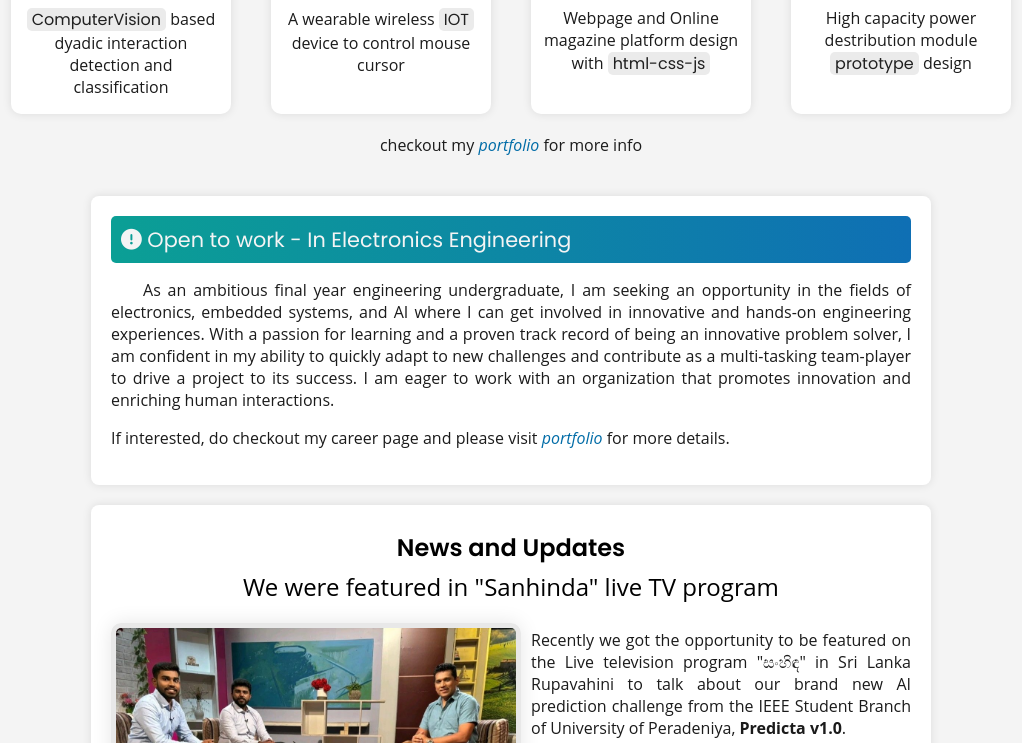
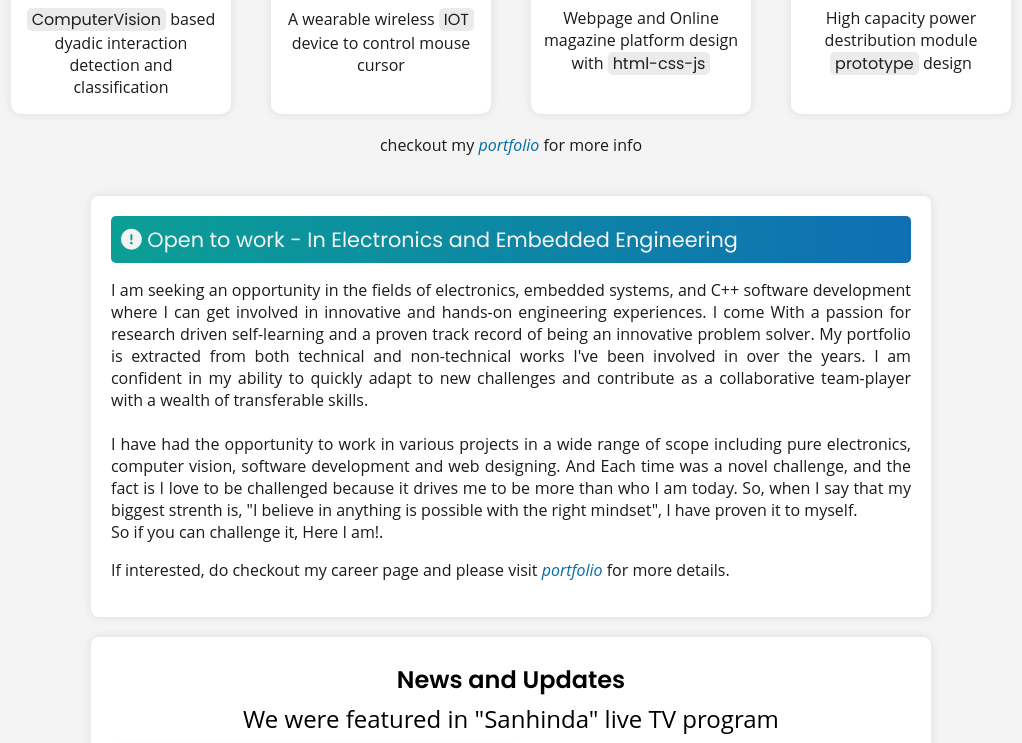
Before and after one commit to AryansVj/viraj-aryans.me, a plain HTML site: page index.html in a window 1280 px wide. Shown: the part 1724-2467 px from the top of the page, without its empty margins (129-1151 px from the left). Drawn offline with Linux system fonts and the light colour scheme; a web font is replaced by a local one.

Commit message:
Updated the introductions and open to work sections

```diff
--- a/home.html
+++ b/home.html
@@ -1,6 +1,6 @@
 <div class="header-info">
     <h1 class="profile">Welcome to my Personal webpage</h1>
-    <p>I'm a final year Undergraduate of University of Peradeniya, currently studying Electronics Engineering. I'm also a passionate
+    <p>I'm a recent graduate from University of Peradeniya, specializing in Electrical and Electronics Engineering. I'm also a passionate
         volunteer who is working with many organization both local and worldwide. I also read in my leisure time and do photography as a hobby.
     </p>
 </div>
@@ -9,7 +9,7 @@
         <div>
             <!-- <p>Lorem ipsum dolor sit amet consectetur, adipisicing elit. Corrupti vitae saepe, vero atque fuga consequatur eum harum aperiam maiores amet. vero atque fuga consequatur eum harum aperiam maiores amet.</p> -->
             <h2>"Principles Define Us"</h2>
-            <h3>- My motto, Viraj Ariyawangsha</h3>
+            <h3>- Viraj Ariyawangsha</h3>
         </div>
     </div>
 </section>
@@ -65,9 +65,16 @@
 </section>
 <section id="introduction" class="scroll-section text-content">
     <div class="attention-banner">
-        <h2><i class="fa-solid fa-circle-exclamation"></i> Open to work - In Electronics Engineering</h2>
+        <h2><i class="fa-solid fa-circle-exclamation"></i> Open to work - In Electronics and Embedded Engineering</h2>
     </div>
-    <p>&emsp;&emsp;As an ambitious final year engineering undergraduate, I am seeking an opportunity in the fields of electronics, embedded systems, and AI where I can get involved in innovative and hands-on engineering experiences. With a passion for learning and a proven track record of being an innovative problem solver, I am confident in my ability to quickly adapt to new challenges and contribute as a multi-tasking team-player to drive a project to its success. I am eager to work with an organization that promotes innovation and enriching human interactions.</p>
+    <p> I am seeking an opportunity in the fields of electronics, embedded systems, and C++ software development where I can get involved in innovative and hands-on engineering experiences.
+        I come With a passion for research driven self-learning and a proven track record of being an innovative problem solver. My portfolio is extracted from both technical and non-technical works I've been involved in over the years.
+        I am confident in my ability to quickly adapt to new challenges and contribute as a collaborative team-player with a wealth of transferable skills.
+        <br>
+        <br>
+        I have had the opportunity to work in various projects in a wide range of scope including pure electronics, computer vision, software development and web designing. And Each time was a novel challenge, and the fact is I love to be challenged because it drives me to be more than who I am today. So, when I say that my biggest strenth is, "I believe in anything is possible with the right mindset", I have proven it to myself.
+        <br>
+        So if you can challenge it, Here I am!.</p>
     <p>If interested, do checkout my career page and please visit <a href="portfolio.html">portfolio</a> for more details.</p>
 </section>
 <section id="news-updates" class="scroll-section">
```
